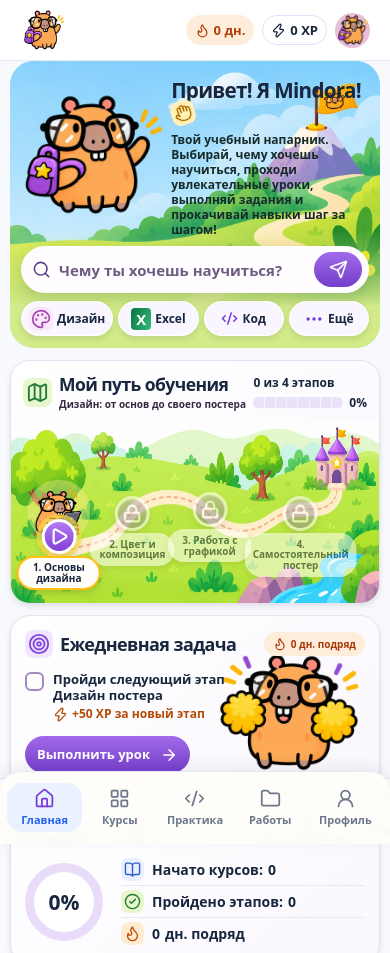
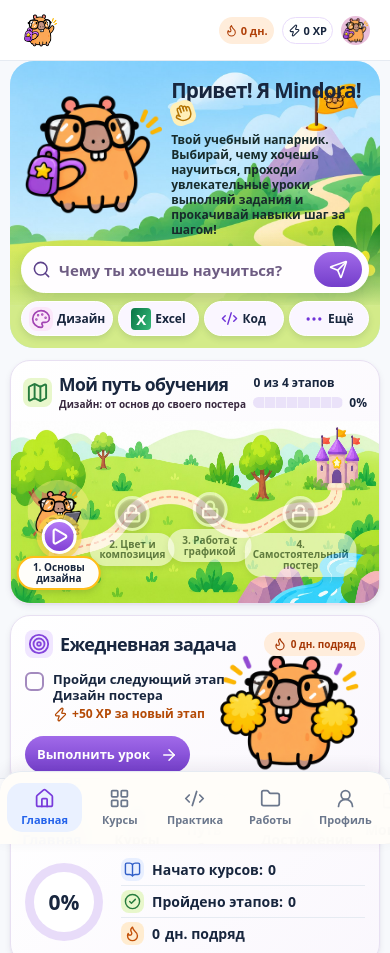
Before and after one commit to Asizxs33/Mindora, a website with bundled scripts: page index.html in a window 390 px wide. Shown: the top 953 px of the page. Built offline with nearby package versions, Linux system fonts and the light colour scheme.

Commit message:
Fit the mobile header on narrow screens

```diff
--- a/adventure.css
+++ b/adventure.css
@@ -619,6 +619,13 @@ main.dashboard-main { padding: 0 12px 16px 2px; }
   #toast { bottom: 76px; left: 50%; }
 }
 @media (max-width: 650px) {
+  .topbar { gap: 6px; padding-inline: 10px; }
+  .brand { font-size: clamp(22px, 6.1vw, 29px); gap: 5px; }
+  .brand-mascot { flex-basis: 33px; height: 38px; }
+  .top-actions { gap: 4px; }
+  .mobile-stat { font-size: 11px; padding-inline: 5px; gap: 3px; }
+  .mobile-stat svg { width: 13px; height: 13px; }
+  .header-profile .brand-mascot { width: 29px; height: 29px; flex-basis: 29px; }
   .adventure-hero {
     grid-template-columns: 42% minmax(0, 1fr);
     grid-template-rows: minmax(130px, auto) auto;
@@ -672,8 +679,8 @@ main.dashboard-main { padding: 0 12px 16px 2px; }
 }
 @media (max-width: 365px) {
   .topbar { padding-inline: 9px; }
-  .brand { font-size: 25px; }
-  .brand-mascot { flex-basis: 33px; height: 36px; }
+  .brand { font-size: 22px; }
+  .brand-mascot { flex-basis: 31px; height: 36px; }
   .mobile-stat { padding-inline: 5px; font-size: 11px; }
   .top-actions { gap: 4px; }
   .game-card-top h2 { font-size: 17px; }
```
